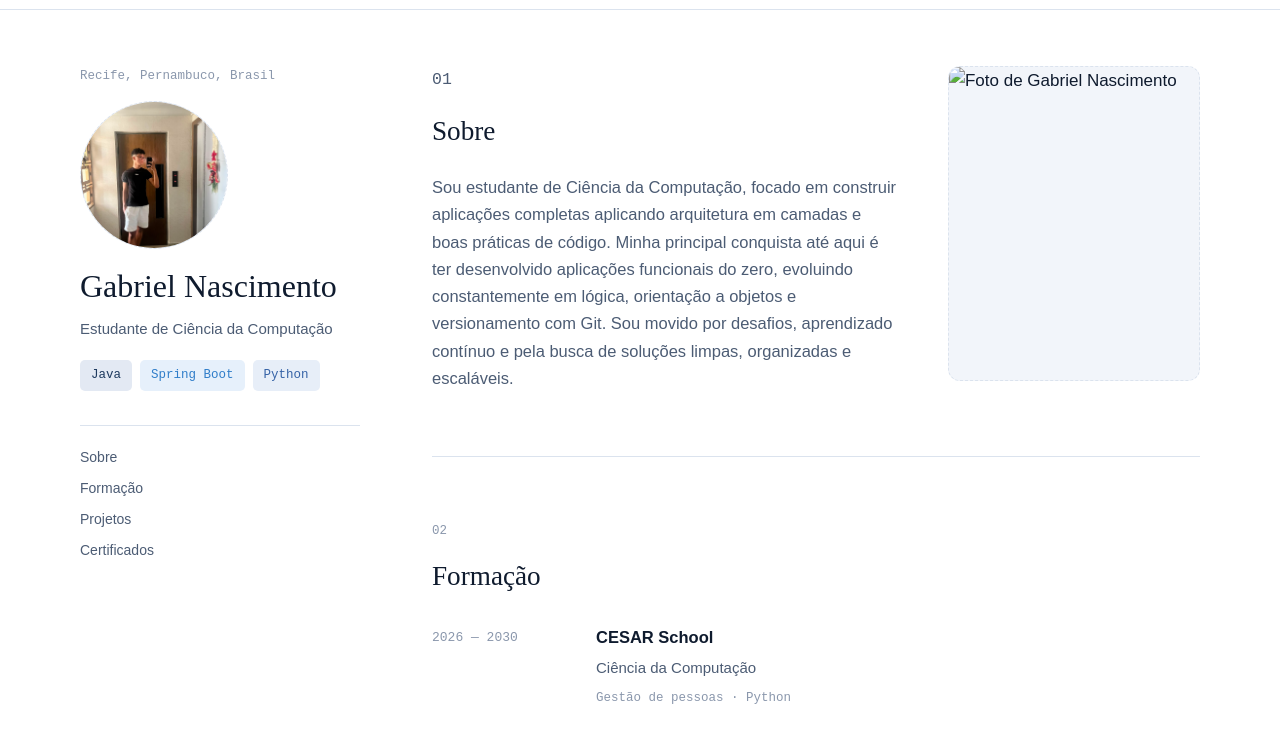
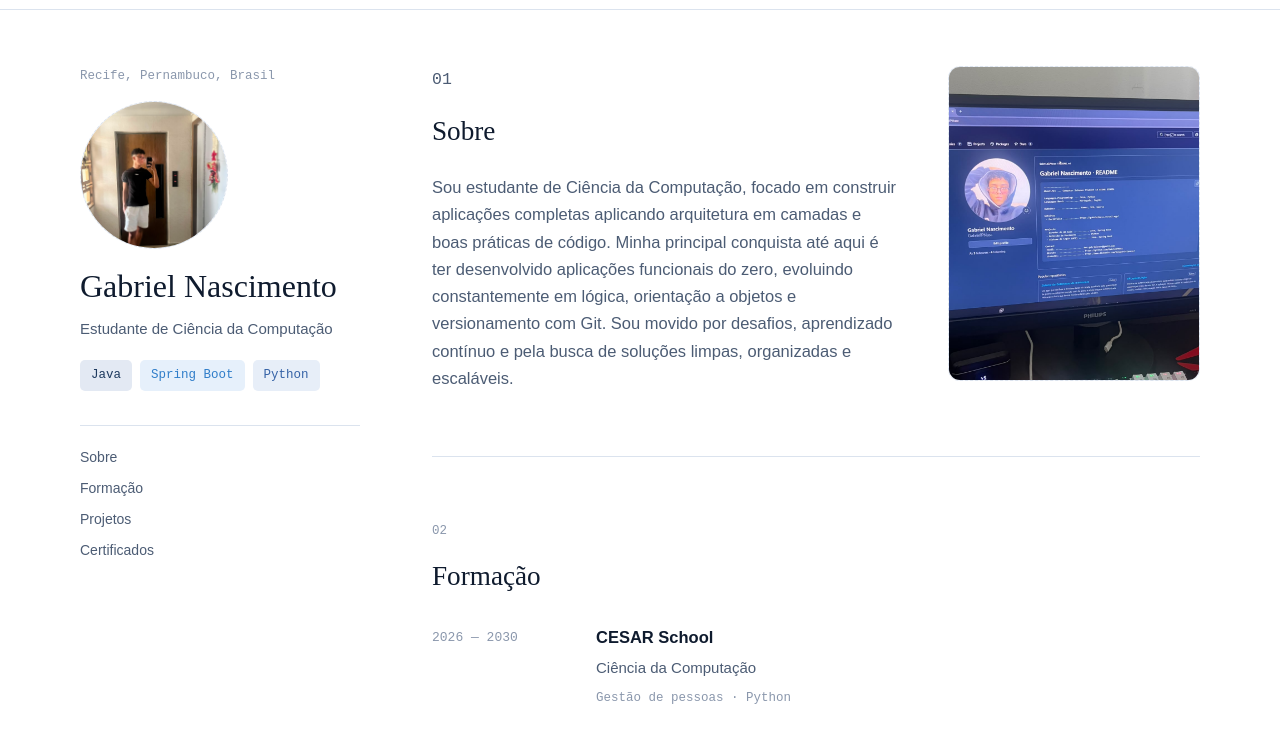
Before and after one commit to GabrielPNasc/MyWebsite, a plain HTML site: page index.html in a window 1280 px wide. Shown: the part 56-800 px from the top of the page. Drawn offline with Linux system fonts and the light colour scheme.

Commit message:
correction error index photo

```diff
--- a/index.html
+++ b/index.html
@@ -82,7 +82,7 @@
 
       <figure class="section__figure">
         <div class="photo-slot photo-slot--tall" id="photo-about" data-empty="true">
-          <img src="assets/about.jpg" alt="Foto de Gabriel Nascimento" class="photo-slot__img">
+          <img src="assets/about.jpeg" alt="Foto de Gabriel Nascimento" class="photo-slot__img">
         </div>
       </figure>
     </section>
```
